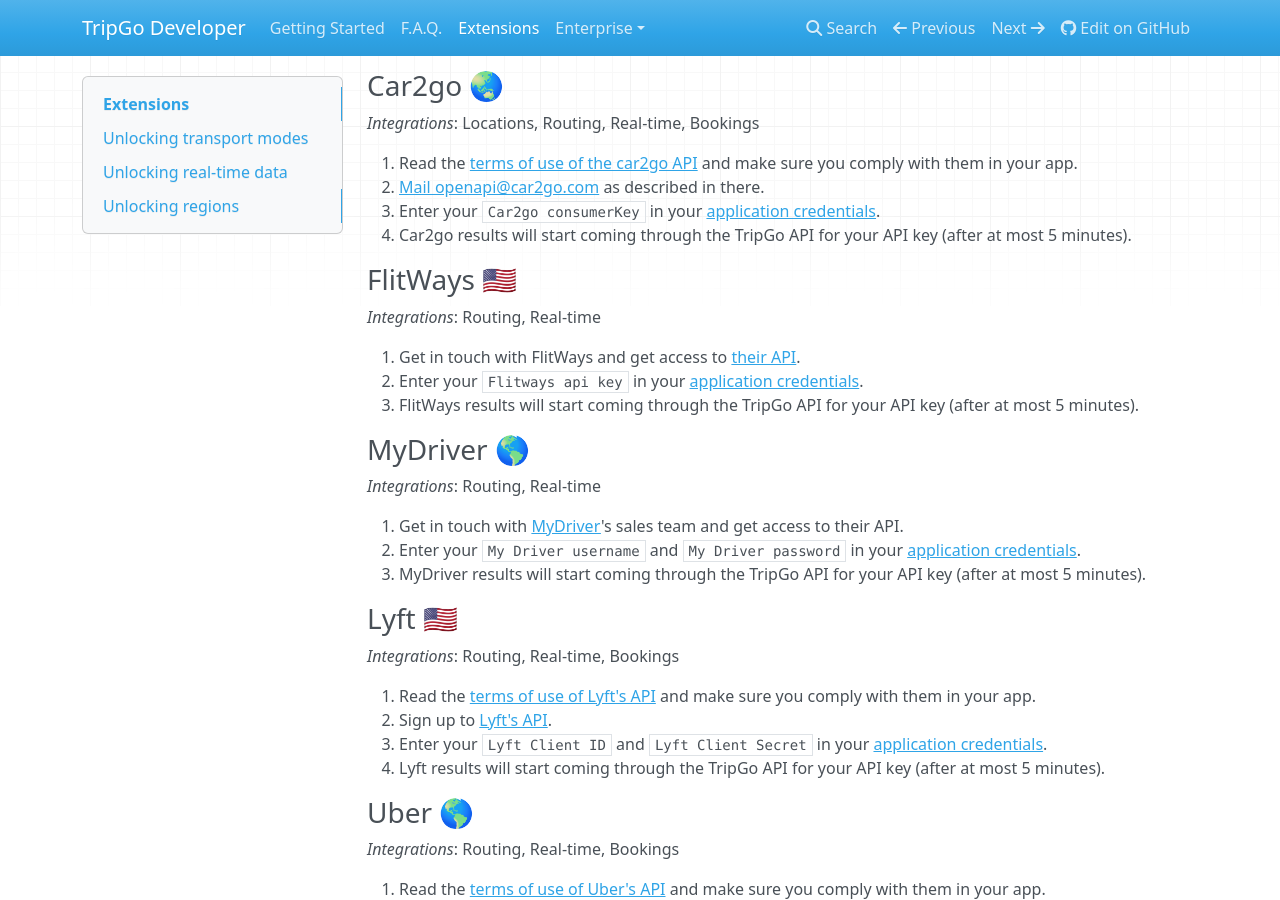
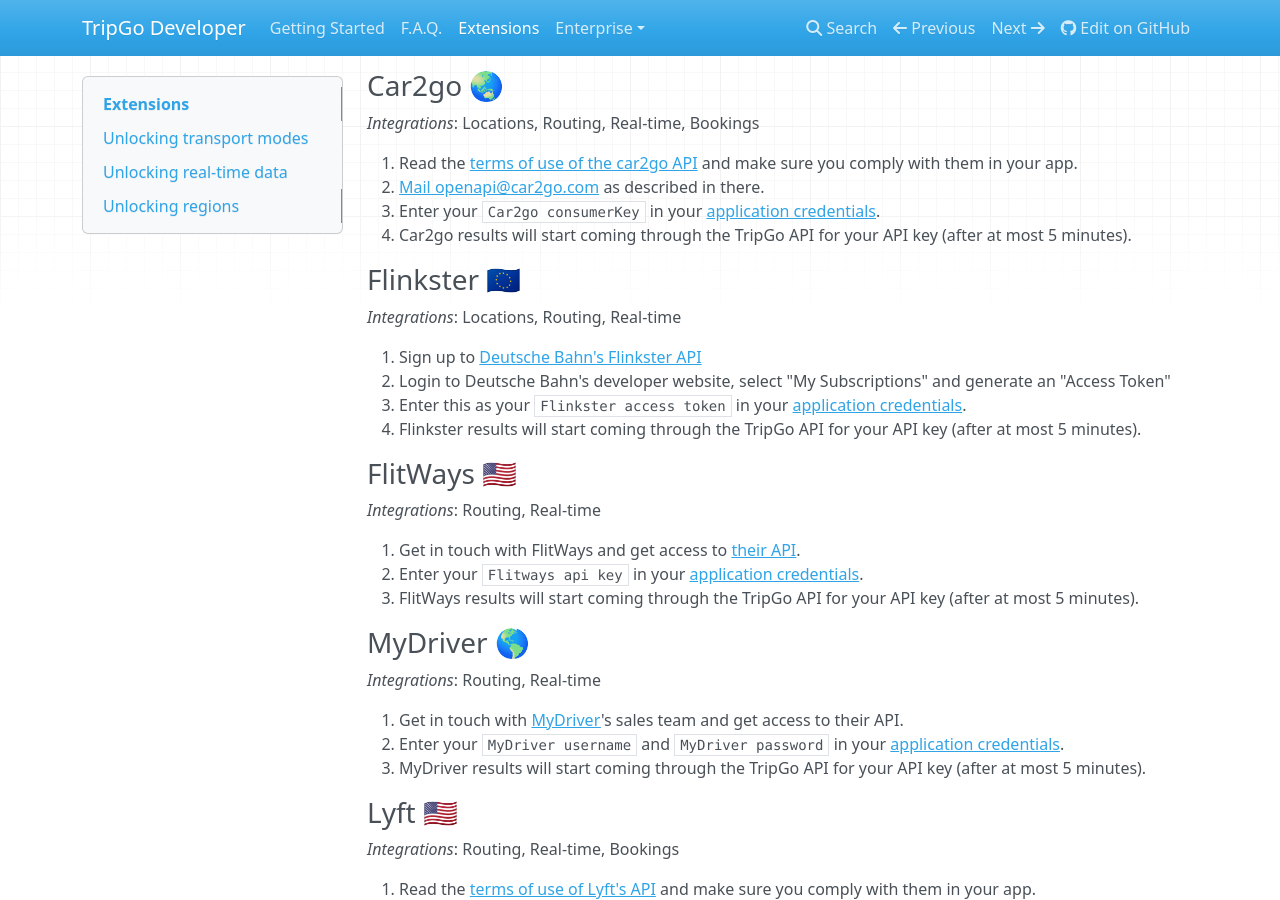
Before and after one commit to skedgo/tripgo-api, an MkDocs documentation site: the page built from docs/extensions.md, in a window 1280 px wide and 900 px high, scrolled down 626 px. Built offline with MkDocs 1.6.1, drawn with Linux system fonts in a browser that asks for light colours; nearby versions of some CDN libraries; old or Windows-style settings are respelled for this version of MkDocs.

Commit message:
Added Flinkster
Also consistent spelling for MyDriver

```diff
--- a/docs/extensions.md
+++ b/docs/extensions.md
@@ -42,6 +42,16 @@
 -->
 
 
+### Flinkster 🇪🇺
+
+*Integrations*: Locations, Routing, Real-time
+
+1. Sign up to [Deutsche Bahn's Flinkster API](https://developer.deutschebahn.com/store/apis/info?name=Flinkster_API_NG&version=v1&provider=DBOpenData)
+2. Login to Deutsche Bahn's developer website, select "My Subscriptions" and generate an "Access Token"
+3. Enter this as your `Flinkster access token` in your [application credentials](https://tripgo.3scale.net/admin/applications).
+4. Flinkster results will start coming through the TripGo API for your API key (after at most 5 minutes).
+
+
 ### FlitWays 🇺🇸
 
 *Integrations*: Routing, Real-time
@@ -56,7 +66,7 @@
 *Integrations*: Routing, Real-time
 
 1. Get in touch with [MyDriver](https://www.mydriver.com)'s sales team and get access to their API.
-2. Enter your `My Driver username` and `My Driver password` in your [application credentials](https://tripgo.3scale.net/admin/applications).
+2. Enter your `MyDriver username` and `MyDriver password` in your [application credentials](https://tripgo.3scale.net/admin/applications).
 3. MyDriver results will start coming through the TripGo API for your API key (after at most 5 minutes).
 
 
```
